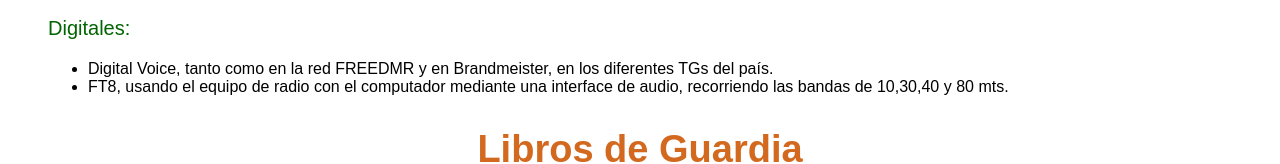
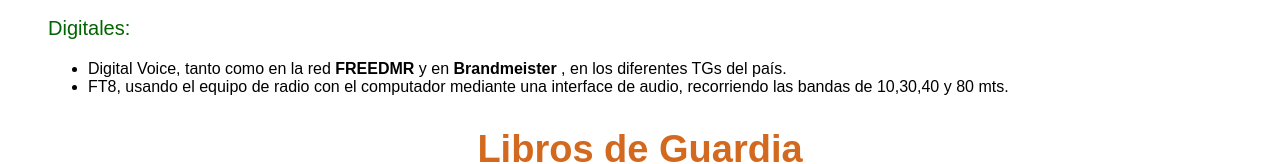
Before and after one commit to juank329/mi-pagina-web, a plain HTML site: page index.html in a window 1280 px wide. Shown: the part 1162-1326 px from the top of the page. Drawn offline with Linux system fonts and the light colour scheme.

Commit message:
etiqueta strong

```diff
--- a/index.html
+++ b/index.html
@@ -32,7 +32,7 @@
 
             <p class="titulopeque">Digitales:</p>
                 <ul>
-                    <li>Digital Voice, tanto como en la red FREEDMR y en Brandmeister, en los diferentes TGs del país.
+                    <li>Digital Voice, tanto como en la red <strong>FREEDMR</strong>  y en <strong>Brandmeister</strong> , en los diferentes TGs del país.
 
                     </li>
                     <li>FT8, usando el equipo de radio con el computador mediante una interface de audio, recorriendo las bandas de 10,30,40 y 80 mts.</li>
```
